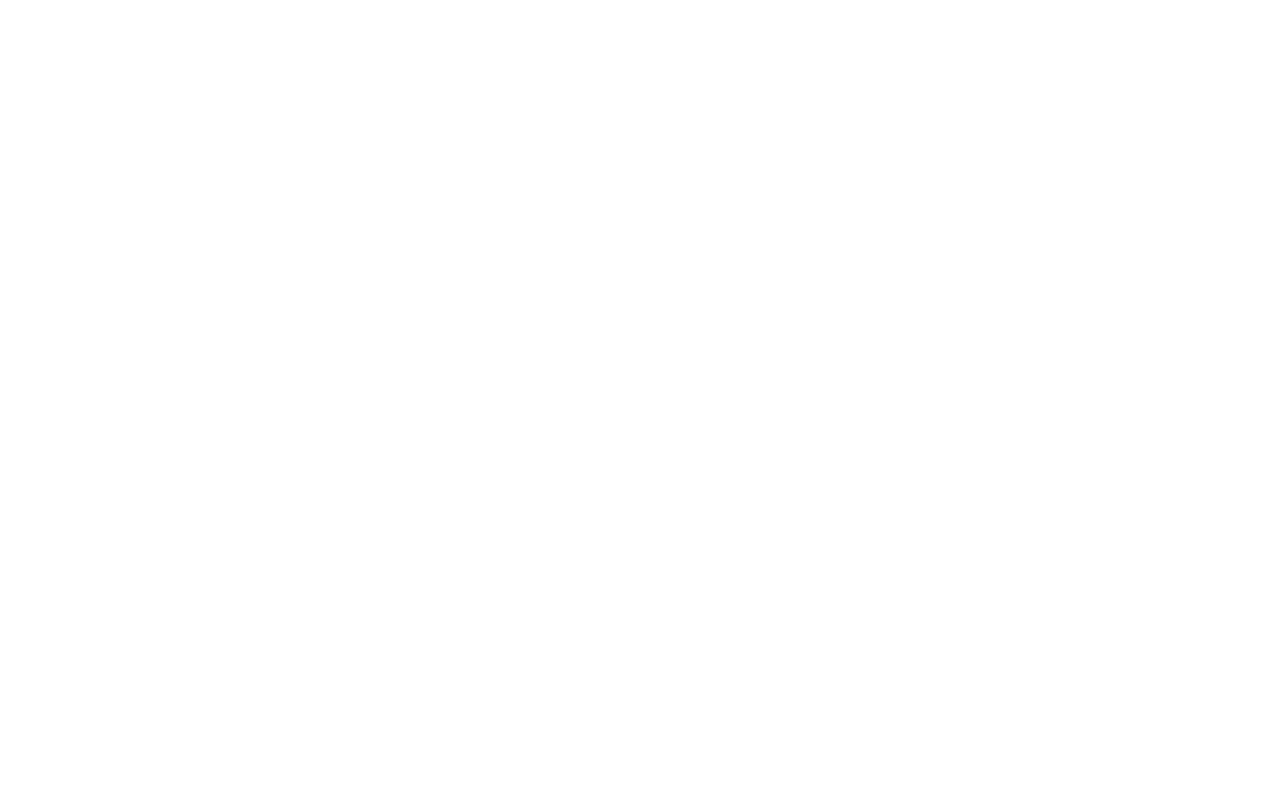
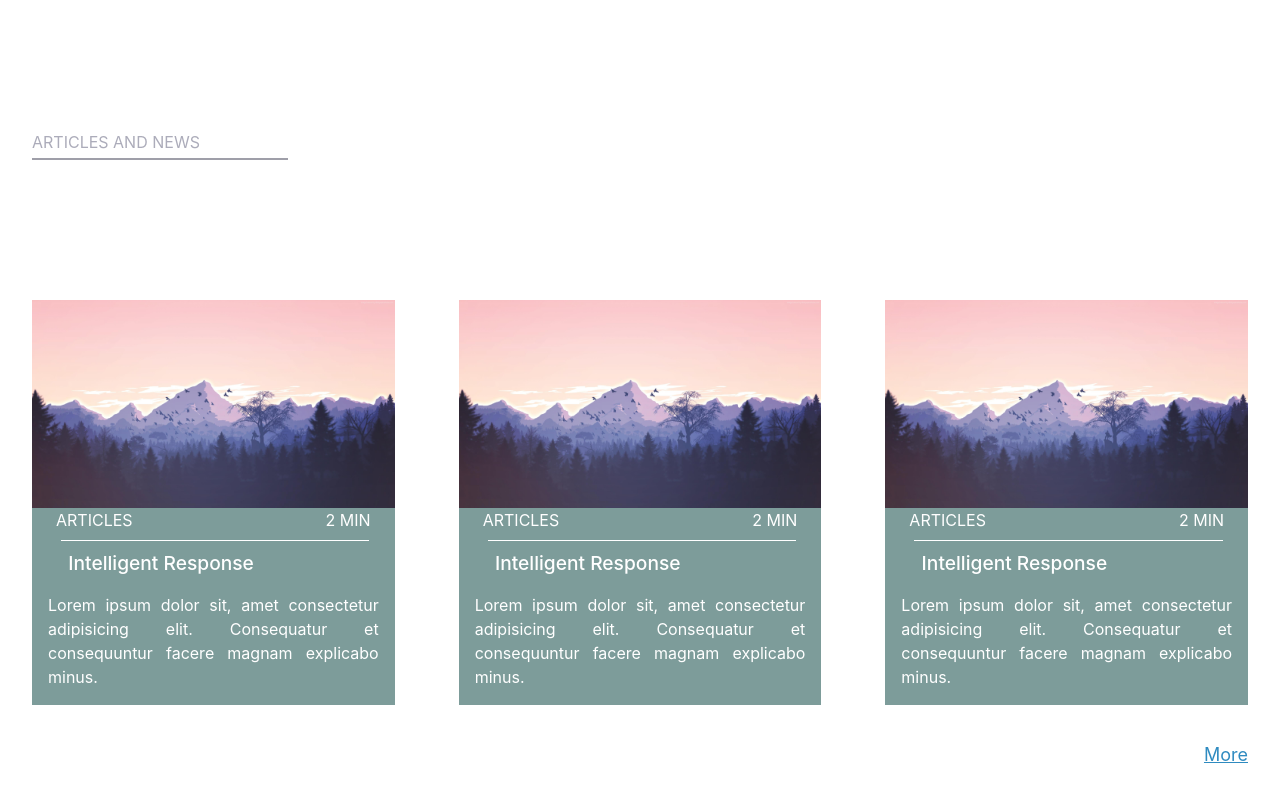
Before and after one commit to abhishekkuldeep/Design1, a React (Vite) app: page / in a window 1280 px wide. Shown: the part 4160-4962 px from the top of the page. Before the commit the page ends 4258 px from the top, so only its background shows below. Built offline with nearby package versions, Linux system fonts and the light colour scheme.

Commit message:
Added the Article and News Section of the homepage

```diff
--- a/src/App.jsx
+++ b/src/App.jsx
@@ -3,6 +3,7 @@
 import Service from './Pages/Service/Service'
 import Process from './Pages/Process/Process'
 import Partners from './Pages/Partners/Partners'
+import Articles from './Pages/Articles_and_News/Articles'
 
 function App() {
 
@@ -13,6 +14,7 @@
       <Service/>
       <Process/>
       <Partners/>
+      <Articles/>
 
     </>
   )
--- a/src/Pages/About/About.jsx
+++ b/src/Pages/About/About.jsx
@@ -1,4 +1,4 @@
-import style from './about.module.css'
+import style from './About.module.css'
 import Heading from '../../Components/Heading'
 
 function Hero() {
--- /dev/null
+++ b/src/Pages/Articles_and_News/Articles.jsx
@@ -0,0 +1,29 @@
+import style from './Articles.module.css'
+import Heading from '../../Components/Heading'
+import Cards from './Minicards'
+
+function Articles() {
+  return (
+    <>
+        <div className={style.main}>
+            <p>
+                <Heading text="ARTICLES AND NEWS"/>
+            </p>
+            <div className={style.body}>
+                <div className={style.boxes}>
+                    <Cards/>
+                    <Cards/>
+                    <Cards/>
+                </div>
+                <h3>
+                    More
+                </h3>
+
+            </div>
+
+        </div>
+    </>
+  )
+}
+
+export default Articles
--- /dev/null
+++ b/src/Pages/Articles_and_News/Articles.module.css
@@ -0,0 +1,47 @@
+.main{
+    height: 100vh;
+    width: 100%;
+    color: #ffffff;
+
+}
+
+.main p{
+    margin-left: 2rem;
+    margin-top: 2rem;
+    color: #acacba;
+}
+
+.body{
+    height: 90%;
+    width: 100%;
+    display: flex;
+    flex-direction: column;
+    justify-content: center;
+}
+
+.boxes{
+    width: 100%;
+    display: flex;
+    flex-direction: row;
+    justify-content: center;
+}
+
+.body p{
+    height: 4rem;
+    width: 4rem;
+    font-size: medium;
+    font-weight: bolder;
+}
+
+.body h3{
+    font-size:large;
+    padding: 0.25rem;
+    color: #2f8bc0;
+    text-decoration-line: underline;
+    width: 100%;
+    display: flex;
+    justify-content: end;
+    padding-right: 2rem;
+
+
+}
--- /dev/null
+++ b/src/Pages/Articles_and_News/Minicards.jsx
@@ -0,0 +1,25 @@
+import style from './Minicards.module.css'
+import img from '../../Assets/Images/picture.jpg'
+
+function Minicards() {
+  return (
+    <>
+    <div className={style.main}>
+        <img src={img} alt="" />
+        <div className={style.headline}>
+            <h4>ARTICLES</h4>
+            <h4>2 MIN</h4>
+        </div>
+        <hr className={style.line}/>
+        <h2>Intelligent Response</h2>
+        <h6>
+            Lorem ipsum dolor sit, amet consectetur adipisicing elit. Consequatur et consequuntur facere magnam explicabo minus.
+        </h6>
+
+    </div>
+    </>
+
+  )
+}
+
+export default Minicards
--- /dev/null
+++ b/src/Pages/Articles_and_News/Minicards.module.css
@@ -0,0 +1,39 @@
+.main{
+    height: auto;
+    width: auto;
+    margin: 2rem;
+    background-color: #7d9c9a;
+}
+
+img{
+    height: 13rem;
+}
+
+.headline{
+    height: 2rem;
+    display: flex;
+    flex-direction: row;
+    justify-content: space-between;
+    padding-inline: 1.5rem;
+}
+
+.line{
+    width: 85%;
+    margin-left: 8%;
+}
+
+.main h2{
+    font-size: larger;
+    font-weight: 500;
+    position: relative;
+    left: 10%;
+    margin-top: 0.5rem;
+}
+
+.main h6{
+    width: 100%;
+    text-align: justify;
+    padding-inline: 1rem;
+    padding-block: 1rem;
+
+}
--- a/src/Pages/Hero/Hero.jsx
+++ b/src/Pages/Hero/Hero.jsx
@@ -1,5 +1,5 @@
 import Button from "../../Components/Button"
-import style from './hero.module.css'
+import style from './Hero.module.css'
 
 
 function Hero() {
--- a/src/Pages/Partners/Partners.jsx
+++ b/src/Pages/Partners/Partners.jsx
@@ -1,5 +1,5 @@
 import Heading from "../../Components/Heading"
-import style from './partners.module.css'
+import style from './Partners.module.css'
 import img1 from '../../Assets/Images/nike-logo.png'
 import img2 from '../../Assets/Images/mercedes-logo.jpeg'
 import img3 from '../../Assets/Images/puma-logo.png'
--- a/src/Pages/Process/Process.jsx
+++ b/src/Pages/Process/Process.jsx
@@ -1,5 +1,5 @@
 import DropdownMenu from '../../Components/DropdownMenu'
-import style from './process.module.css'
+import style from './Process.module.css'
 
 function Process() {
 
--- a/src/Pages/Service/Service.jsx
+++ b/src/Pages/Service/Service.jsx
@@ -1,6 +1,6 @@
 import Heading from '../../Components/Heading'
 import Cards from '../../Components/Cards'
-import style from '../Service/service.module.css'
+import style from './Service.module.css'
 
 function Service() {
   return (
```
